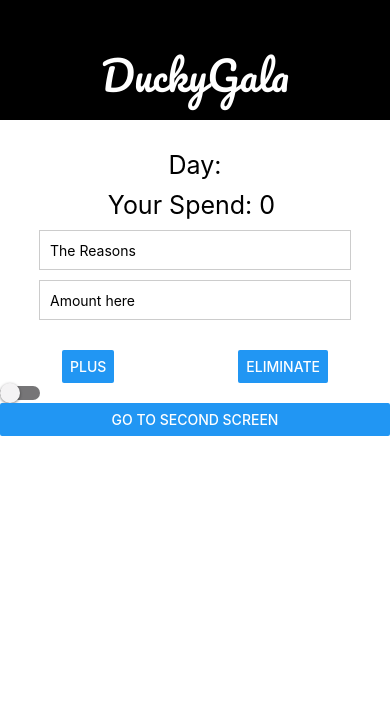
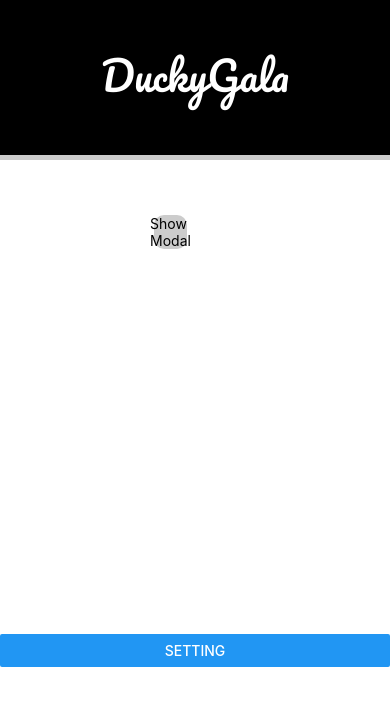
Before and after one commit to HoangTung108/SpendManagementApp, a React Native app in the folder DuckyGala/: screen / in a window 390 px wide. Shown: the top 706 px of the page. Built offline with nearby package versions, Linux system fonts and the light colour scheme.

Commit message:
Update main

```diff
--- a/DuckyGala/App.js
+++ b/DuckyGala/App.js
@@ -1,5 +1,5 @@
-import React from 'react';
-import { View, Text, TextInput, Button, Switch, StyleSheet, Alert } from 'react-native';
+import React, {useState} from 'react';
+import { View, Text, TextInput, Button, Switch, StyleSheet, Alert, Modal, Pressable } from 'react-native';
 import { SafeAreaProvider, useSafeAreaInsets } from 'react-native-safe-area-context';
 import { NavigationContainer } from '@react-navigation/native';
 import { createStackNavigator } from '@react-navigation/stack';
@@ -10,16 +10,12 @@ function HomeScreen({ navigation }) {
     "Pacifico": require("./assets/fonts/Pacifico-Regular.ttf"),
   });
   const insets = useSafeAreaInsets();
-  const [isEnabled, setIsEnabled] = React.useState(false);
-  const [text, setText] = React.useState('');
-  const [number, setNumber] = React.useState('');
-  const [variable, setVariable] = React.useState(0);
-  const [title, setTitle] = React.useState("");
-  const [onPress, setOnPress] = React.useState(true);
-
-  const toggleSwitch = () => {
-    setIsEnabled((previousState) => !previousState);
-  };
+  const [text, setText] = useState('');
+  const [number, setNumber] = useState('');
+  const [variable, setVariable] = useState(0);
+  const [title, setTitle] = useState("");
+  const [onPress, setOnPress] = useState(true);
+  const [modalVisible, setModalVisible] = useState(false);
 
   const handlePress = (isAdding) => {
     const num = parseFloat(number);
@@ -48,11 +44,18 @@ function HomeScreen({ navigation }) {
   };
 
   return (
-    <View style={{ flex: 1, backgroundColor: '#fff', paddingTop: insets.top }}>
+    <View style={{ flex: 1, backgroundColor: '#fff', paddingTop: insets.top ,
+      flexDirection: 'collumn', }}>
       <View style={styles.header}>
         <Text style={styles.headertext}>DuckyGala</Text>
       </View>
       <View style={styles.middle}>
+        <Modal  animationType="slide"
+        transparent={true}
+        visible={modalVisible}
+        onRequestClose={() => {
+          setModalVisible(!modalVisible);
+        }}>
         <Text style={styles.textMid}>Day:</Text>
         <Text style={styles.textMid} onPress={handleParValue}>
           Your Spend: {variable} {title}
@@ -70,29 +73,45 @@ function HomeScreen({ navigation }) {
           value={number}
           keyboardType="numeric"
         />
-      </View>
-      <View style={styles.buttonPos}>
+        <View style={styles.buttonPos}>
         <Button style={styles.button} onPress={() => handlePress(true)} title="Plus" />
         <Button style={styles.button} onPress={() => handlePress(false)} title="Eliminate" />
+        <Pressable
+              style={[styles.button, styles.buttonClose]}
+              onPress={() => setModalVisible(!modalVisible)}>
+              <Text style={styles.textStyle}>Hide Modal</Text>
+            </Pressable>
+        </View>
+        </Modal>
+        <View>
+        <Pressable
+        style={[styles.circleButton]}
+        onPress={() => setModalVisible(true)}>
+        <Text style={styles.textStyle}>Show Modal</Text>
+        </Pressable>
+        </View>
       </View>
-      <Switch
+      <View style={{ flex: 1, backgroundColor: '#fff', paddingTop: insets.top }}>
+      <Button title="Setting" onPress={() => navigation.navigate('Home')} />
+    </View>
+    </View>
+  );
+}
+
+function SecondScreen() {
+    const [isEnabled, setIsEnabled] = React.useState(false);
+    const toggleSwitch = () => {
+    setIsEnabled((previousState) => !previousState);
+  };
+  return (
+    <View style={{ flex: 1, alignItems: 'center', justifyContent: 'center' }}>
+        <Switch
         trackColor={{ false: '#767577', true: '#81b0ff' }}
         thumbColor={isEnabled ? '#f5dd4b' : '#f4f3f4'}
         ios_backgroundColor="#3e3e3e"
         onValueChange={toggleSwitch}
         value={isEnabled}
       />
-      <View style={{ flex: 1, backgroundColor: '#fff', paddingTop: insets.top }}>
-      <Button title="Go to Second Screen" onPress={() => navigation.navigate('Home')} />
-    </View>
-    </View>
-  );
-}
-
-function SecondScreen() {
-  return (
-    <View style={{ flex: 1, alignItems: 'center', justifyContent: 'center' }}>
-      <Text>Second Screen</Text>
     </View>
   );
 }
@@ -114,11 +133,18 @@ export default function App() {
 
 const styles = StyleSheet.create({
   header: {
+    flex:1/2,
     backgroundColor: '#000',
     width: '100%',
     paddingTop: 40,
     paddingBottom: 10,
     alignItems: 'center',
+    shadowColor: "#CCC",
+    shadowOffset: {
+      width: 0,
+      height: 5},
+    shadowOpacity: 2,
+    shadowRadius: 0.25,
   },
   headertext: {
     color: '#fff',
@@ -126,10 +152,13 @@ const styles = StyleSheet.create({
     fontSize: 40,
   },
   middle: {
+    flex:2,
     alignItems: 'center',
-    paddingTop: 30,
+    paddingTop: 60,
   },
   textMid: {
+    alignContent: "center",
+    alignItems: "center",
     fontSize: 25,
     paddingBottom: 10,
   },
@@ -149,9 +178,19 @@ const styles = StyleSheet.create({
   },
   button: {
     width: '40%',
-    borderRadius: 5,
+    borderRadius: 10,
     backgroundColor: '#768',
     paddingVertical: 10,
     alignItems: 'center',
   },
+  positionAddItem:{
+    flex: 3,
+  },
+  circleButton:{
+    width: '40%',
+    borderRadius: 10,
+    backgroundColor: '#CCC',
+    alignItems: 'center',
+
+  }
 });
```
